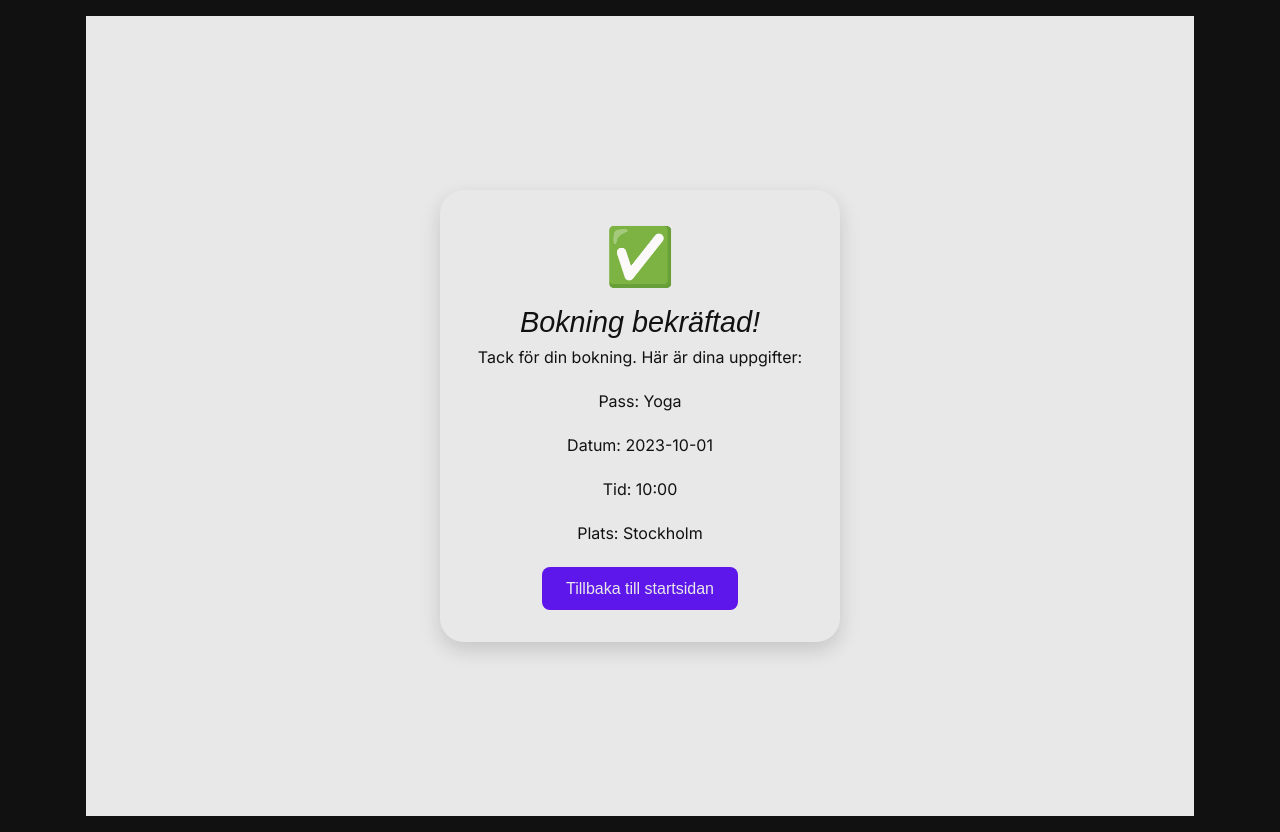
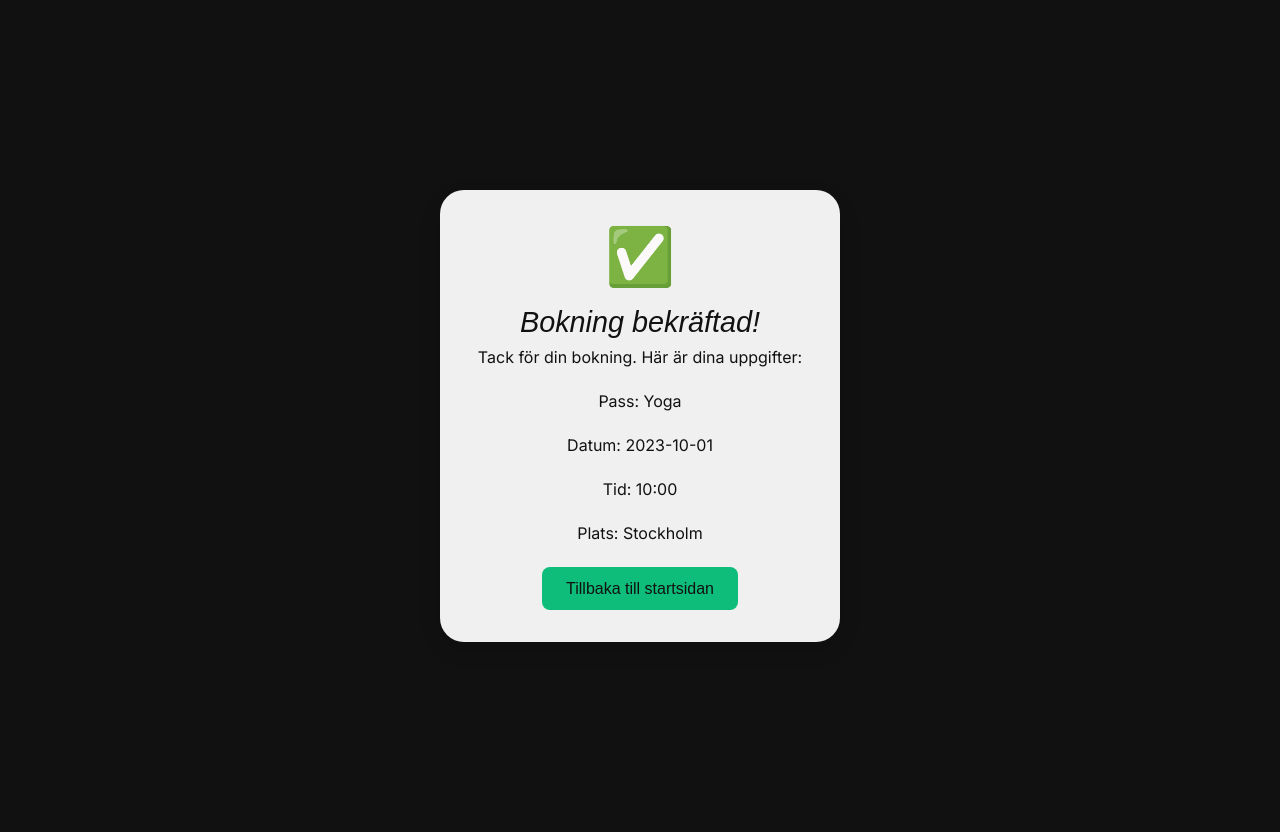
Before and after one commit to grupp14-fab3d32a/frontend, a React (Vite) app: page / in a window 1280 px wide. Built offline with nearby package versions, Linux system fonts and the light colour scheme; a web font is replaced by a local one.

Commit message:
style added

```diff
--- a/src/css/Confirm.css
+++ b/src/css/Confirm.css
@@ -4,12 +4,12 @@
   display: flex;
   justify-content: center;
   align-items: center;
-  background: var(--clr-body-light);
+  background: var(--clr-body-dark);
   min-height: 100vh;
 }
 
 .confirm-card {
-  background: var(--clr-text-white);
+  background: var(--clr-gray);
   padding: 2rem;
   border-radius: 1.5rem;
   box-shadow: 0 8px 20px rgba(0, 0, 0, 0.15);
@@ -37,8 +37,8 @@
 }
 
 .btn-primary {
-  background: var(--clr-button-primary);
-  color: var(--clr-text-white);
+  background: var(--clr-button-secondary);
+  color: var(--clr-text-black);
   border: none;
   padding: 0.8rem 1.5rem;
   border-radius: 0.5rem;
```
